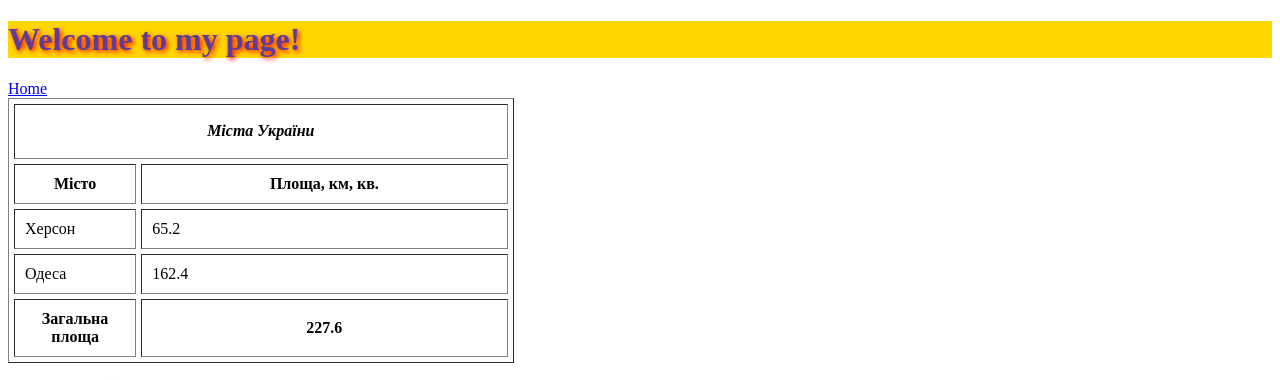
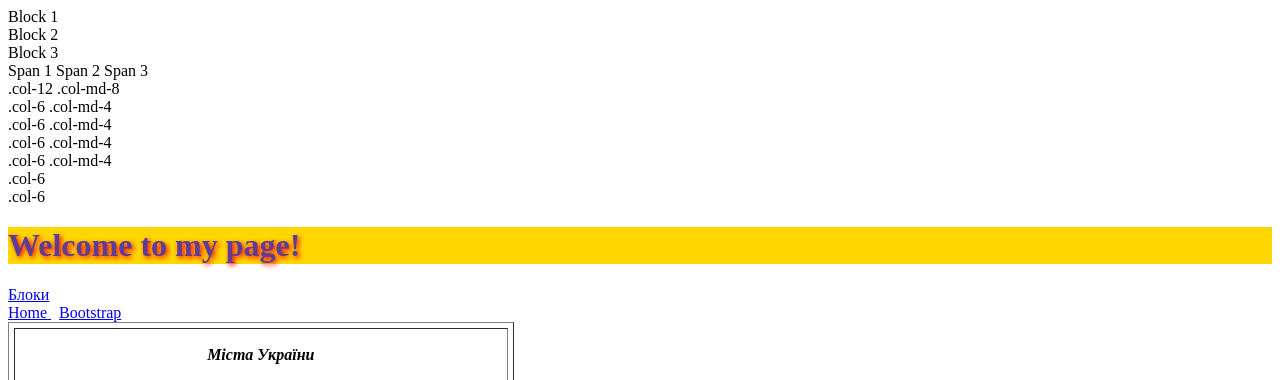
Before and after one commit to BogdanLubiany/Generation, a plain HTML site: page index.html in a window 1280 px wide. Shown: the top 380 px of the page. Drawn offline with Linux system fonts and the light colour scheme.

Commit message:
Update index.html

```diff
--- a/index.html
+++ b/index.html
@@ -11,14 +11,42 @@
   </style>-->
 </head>
 <body>
+  <div> Block 1 </div>
+  <div> Block 2 </div>
+  <div> Block 3 </div>
+
+  <span>Span 1 </span>
+  <span>Span 2 </span>
+  <span>Span 3 </span>
+
+
+
+<div class="row">
+  <div class="col-12 col-md-8">.col-12 .col-md-8</div>
+  <div class="col-6 col-md-4">.col-6 .col-md-4</div>
+</div>
+
+<!-- Columns start at 50% wide on mobile and bump up to 33.3% wide on desktop -->
+<div class="row">
+  <div class="col-6 col-md-4">.col-6 .col-md-4</div>
+  <div class="col-6 col-md-4">.col-6 .col-md-4</div>
+  <div class="col-6 col-md-4">.col-6 .col-md-4</div>
+</div>
+
+<!-- Columns are always 50% wide, on mobile and desktop -->
+<div class="row">
+  <div class="col-6">.col-6</div>
+  <div class="col-6">.col-6</div>
+</div>
   <header>
     <h1 id='mainheader' class="center">Welcome to my page!</h1>
+    <a href=index_bs.html> Блоки </a>
   </header>
   <nav>
 
     <main>
       <section>
-    <a href=index.html> Home </a>
+    <a href=index.html> Home </a> &nbsp; <a href=bs.html> Bootstrap </a>
   </nav>
 <table border='1' cellpadding='10' cellspacing='5' width='40%'>
   <thead>
```
